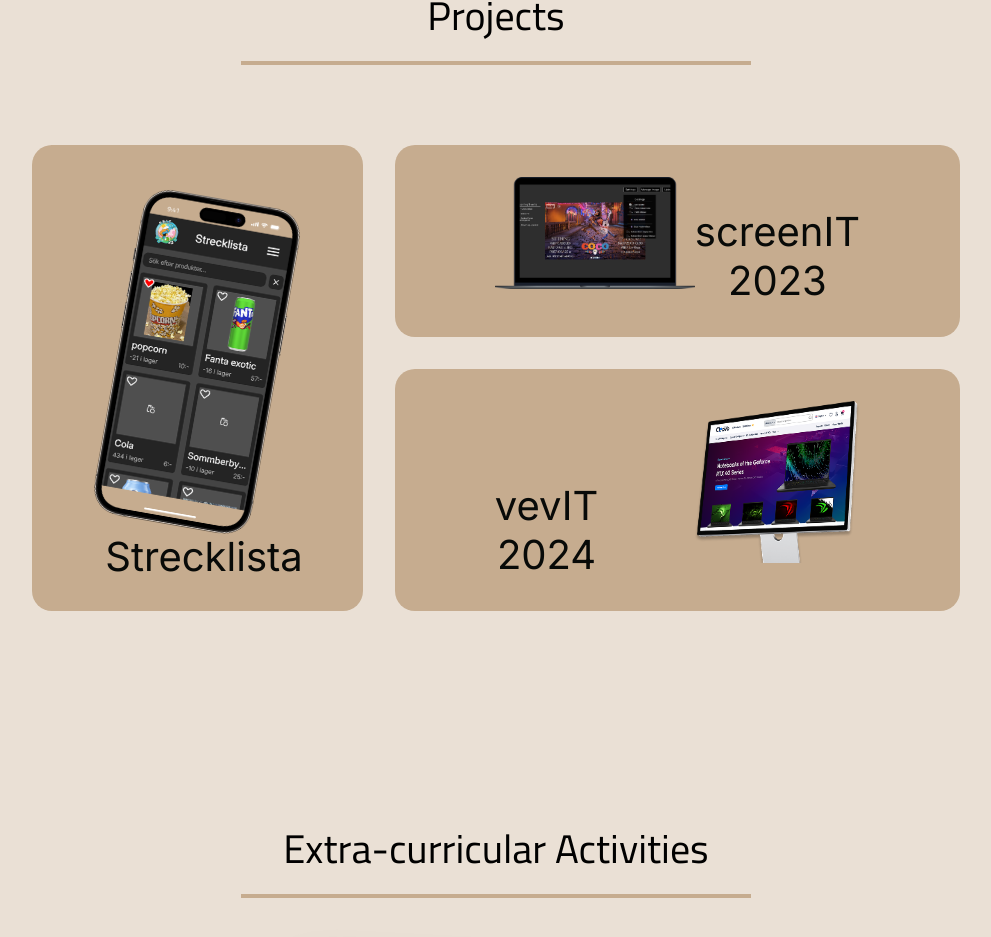
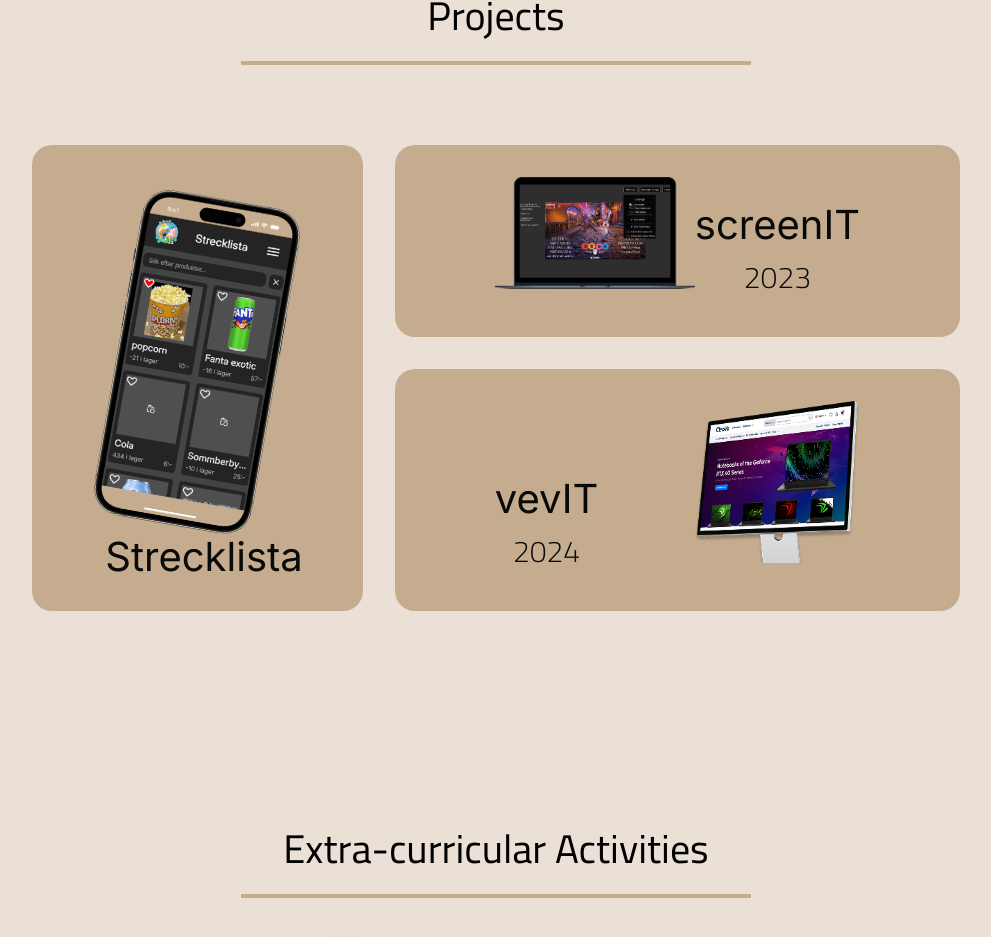
Before and after one commit to erikpersson0884/portfolio-v2, a React (Vite) app: page / in a window 1280 px wide. Shown: the part 1493-2430 px from the top of the page, without its empty margins (204-1195 px from the left). Built offline with nearby package versions, Linux system fonts and the light colour scheme; a web font is replaced by a local one.

Commit message:
added screenit link and imroved project link styling

```diff
--- a/src/components/projects/Projects.css
+++ b/src/components/projects/Projects.css
@@ -27,6 +27,10 @@
     position: relative;
 }
 
+.project-blocks a {
+    text-decoration: none;
+}
+
 .project h3 {
     color: var(--text-color-1);
     text-decoration: none;
@@ -34,12 +38,18 @@
     font-family: Inter;
 }
 
+.project h4 {
+    color: var(--text-color-1);
+    font-weight: 300;
+    font-size: 30px;
+    margin: 0;
+}
+
 .project img {
     width: 200px;
     height: auto;
     margin-bottom: 1rem;
 }
-
 
 /* ==== Specific projects ==== */
 
@@ -71,4 +81,10 @@
 
 .projects-inner-blocks .project { /* vevIT and screenit */
     padding-inline: 100px;
+    justify-content: space-between;
+    flex: 1;
 }
+
+.projects-inner-blocks .project img {
+    width: 200px;
+}
--- a/src/components/projects/Projects.tsx
+++ b/src/components/projects/Projects.tsx
@@ -14,27 +14,24 @@ const Projects: React.FC = () => {
 
             <div className='project-blocks'>
                 <Link to="strecklista" className='project strecklista'>
-                {/* <div className='project strecklista'> */}
                     <img src={strecklistaImage} alt="Image of phono with strekclista" />
                     <div>
                         <h3>Strecklista</h3>
                     </div>
-                {/* </div> */}
                 </Link>
 
                 <div className='projects-inner-blocks'>
-                    <div className='project'>
+                    <Link to="screenit" className='project'>
                         <img src={screenitImage} alt="Screenit logo" />
                         <div>
                             <h3>screenIT</h3>
-                            <h3>2023</h3>
+                            <h4>2023</h4>
                         </div>
-
-                    </div>
+                    </Link>
                     <div className='project'>
                         <div>
                             <h3>vevIT</h3>
-                            <h3>2024</h3>
+                            <h4>2024</h4>
                         </div>
                         <img src={vevITImage} alt="Screenit logo" />
                     </div>
```
